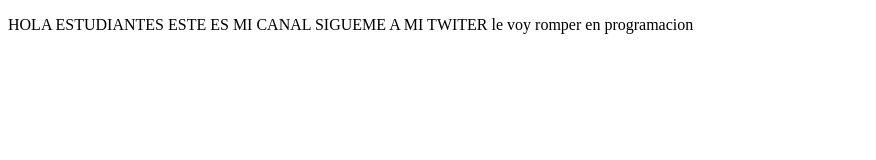
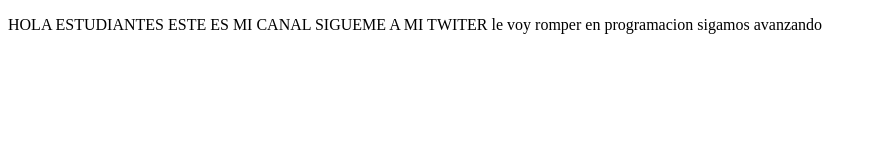
Before and after one commit to academypetrov/curso1, a plain HTML site: page index.html in a window 1280 px wide. Shown: the whole page, without its empty margins (0-876 px from the left). Drawn offline with Linux system fonts and the light colour scheme.

Commit message:
cambios agregados

```diff
--- a/index.html
+++ b/index.html
@@ -15,6 +15,7 @@ HOLA ESTUDIANTES ESTE ES MI CANAL  SIGUEME  A MI TWITER
 
 le voy romper  en programacion
 
+sigamos avanzando
 
     </p>
 </body>
```
